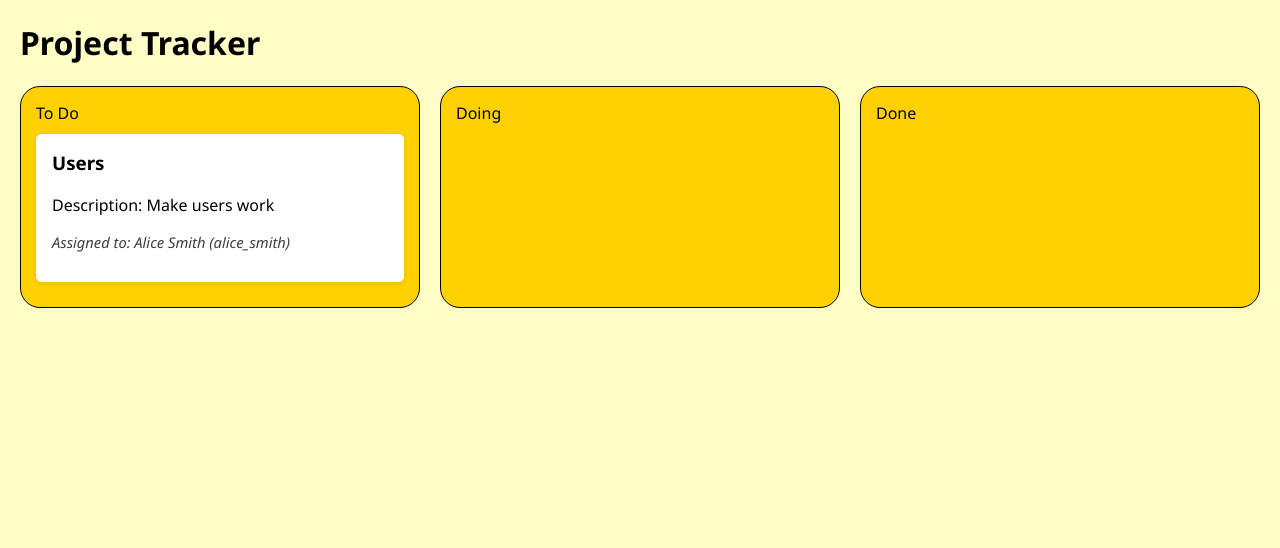
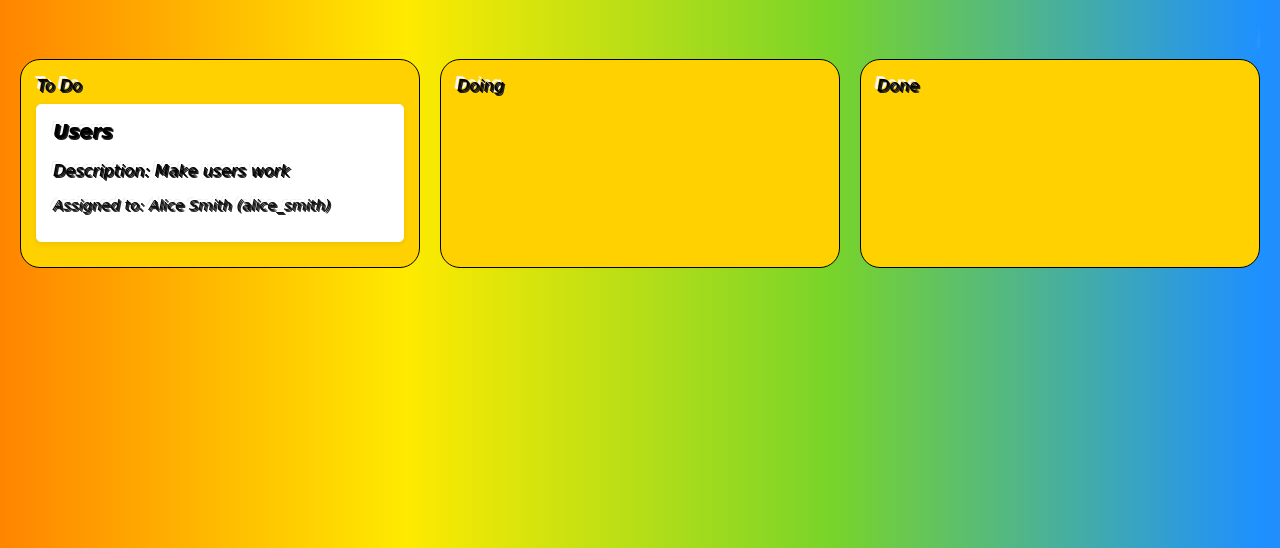
Before and after one commit to SEng-4/project-tracker, a Flask app: page / in a window 1280 px wide. Shown: the top 548 px of the page. Run offline with Flask 3, Linux system fonts and the light colour scheme.

Commit message:
silliness
Signed-off-by: James Clarke <jjjclarke@yahoo.com>

```diff
--- a/static/css/styles.css
+++ b/static/css/styles.css
@@ -1,10 +1,72 @@
+
 body {
     margin: 20px;
     background-color: #FFFFC5;
-    font-family: "Noto Sans", sans-serif;
+    font-family: "Comic Sans MS", "Comic Sans", cursive;
+    font-style: italic;
+
+    /* rainbow gradient clipped to text (WebKit + fallback) */
+    background-image: linear-gradient(90deg, #e2142b, #ff7f00, #ffea00, #78d42a, #1e90ff, #6a5acd, #ff2bd4);
+    background-size: 200% 100%;
+    background-position: 0% 0%;
+    -webkit-background-clip: text;
+    -webkit-text-fill-color: transparent;
+    background-clip: text;
+    color: transparent;
+
+    /* animated rainbow sweep for a playful retro effect */
+    animation: rainbowShift 8s linear infinite;
+
+    /* layered pixel-y drop shadows to mimic chunky Win95 text */
+    text-shadow:
+      1px 1px 0 #000,
+      2px 2px 0 #111,
+      3px 3px 0 #222,
+      -1px -1px 0 #fff,
+      -2px -2px 0 #eee;
+
+    -webkit-font-smoothing: none;
+    -moz-osx-font-smoothing: auto;
 }
+@keyframes rainbowShift {
+  0%   { background-position: 0% 0% }
+  50%  { background-position: 100% 0% }
+  100% { background-position: 0% 0% }
+}
+
 h1{
-    font-family: "Noto Sans", sans-serif;
+    font-family: "Comic Sans MS", "Comic Sans", cursive;
+    font-style: italic;
+    /* keep heading gradient/shadow consistent */
+    background-image: inherit;
+    background-size: inherit;
+    -webkit-background-clip: text;
+    -webkit-text-fill-color: transparent;
+    background-clip: text;
+    color: transparent;
+    text-shadow: inherit;
+}
+/* ...existing code... */
+marquee {
+    font-weight: bold;
+    font-size: 30px;
+    font-family: "Comic Sans MS", "Comic Sans", cursive;
+    font-style: italic;
+
+    /* extra punchy shadow for marquee */
+    text-shadow:
+      2px 2px 0 #000,
+      4px 4px 0 #111,
+      6px 6px 0 #222,
+      0 0 6px rgba(255,255,255,0.15);
+
+    background-image: linear-gradient(90deg, #e2142b, #ff7f00, #ffea00, #78d42a, #1e90ff, #6a5acd, #ff2bd4);
+    background-size: 200% 100%;
+    -webkit-background-clip: text;
+    -webkit-text-fill-color: transparent;
+    background-clip: text;
+    color: transparent;
+    letter-spacing: 1px;
 }
 
 .task {
@@ -173,3 +235,23 @@
     font-weight: 600;
     color: #111;
 }
+.prompt-overlay {
+  position: fixed;
+  inset: 0;
+  display: flex;
+  align-items: center;
+  justify-content: center;
+  z-index: 3000;
+  overflow: hidden; /* keep bouncing box inside viewport */
+}
+
+/* when bouncing is active we remove centering and allow absolute positioning */
+.prompt-overlay.bouncing {
+  align-items: flex-start;
+  justify-content: flex-start;
+}
+
+.prompt-overlay.bouncing .prompt-box {
+  position: absolute;
+  will-change: left, top, transform;
+}
--- a/templates/index.html
+++ b/templates/index.html
@@ -1,21 +1,27 @@
 <!DOCTYPE html>
 <html lang="en">
+  <head>
+    <meta charset="UTF-8" />
+    <meta name="viewport" content="width=device-width, initial-scale=1.0" />
 
-<head>
-    <meta charset="UTF-8">
-    <meta name="viewport" content="width=device-width, initial-scale=1.0">
-
-    <link rel="preconnect" href="https://fonts.googleapis.com">
-    <link rel="preconnect" href="https://fonts.gstatic.com" crossorigin>
-    <link href="https://fonts.googleapis.com/css2?family=Noto+Sans:ital,wght@0,100..900;1,100..900&display=swap"
-        rel="stylesheet">
-    <link rel="stylesheet" href="{{ url_for('static', filename='css/styles.css') }}">
+    <link rel="preconnect" href="https://fonts.googleapis.com" />
+    <link rel="preconnect" href="https://fonts.gstatic.com" crossorigin />
+    <link
+      href="https://fonts.googleapis.com/css2?family=Noto+Sans:ital,wght@0,100..900;1,100..900&display=swap"
+      rel="stylesheet"
+    />
+    <link
+      rel="stylesheet"
+      href="{{ url_for('static', filename='css/styles.css') }}"
+    />
 
     <title>Project Tracker</title>
   </head>
 
   <body>
-    <h1>Project Tracker</h1>
+    <marquee>
+      Project Tracker
+    </marquee>
 
     <div id="task-list">
       <!-- Tasks will be loaded here -->
@@ -27,7 +33,11 @@
     <!--
     Create Task Button
     -->
-    <button id="floating-create-btn" class="floating-btn" onclick="createTask()">
+    <button
+      id="floating-create-btn"
+      class="floating-btn"
+      onclick="createTask()"
+    >
       <span>+</span>
       Create Task
     </button>
@@ -35,11 +45,15 @@
     <!--
     Create Task Prompt Modal
     -->
-    <div id="createTaskPrompt" class="prompt-overlay" style="display:none;">
+    <div id="createTaskPrompt" class="prompt-overlay" style="display: none">
       <div class="prompt-box">
         <p id="prompt-message"></p>
         <input id="prompt-input" type="text" autocomplete="off" />
-            <select id="prompt-select" style="display:none;" aria-label="Select user"></select>
+        <select
+          id="prompt-select"
+          style="display: none"
+          aria-label="Select user"
+        ></select>
         <div class="prompt-buttons">
           <button id="prompt-ok" class="ok-btn">OK</button>
           <button id="prompt-cancel" class="cancel-btn">Cancel</button>
@@ -48,7 +62,5 @@
     </div>
 
     <script src="{{ url_for('static', filename='js/index.js') }}"></script>
-
   </body>
-
 </html>
```
Also changed, not shown: static/js/index.js (+135 -0 lines). Lines whose indentation alone changed are shown as unchanged.
